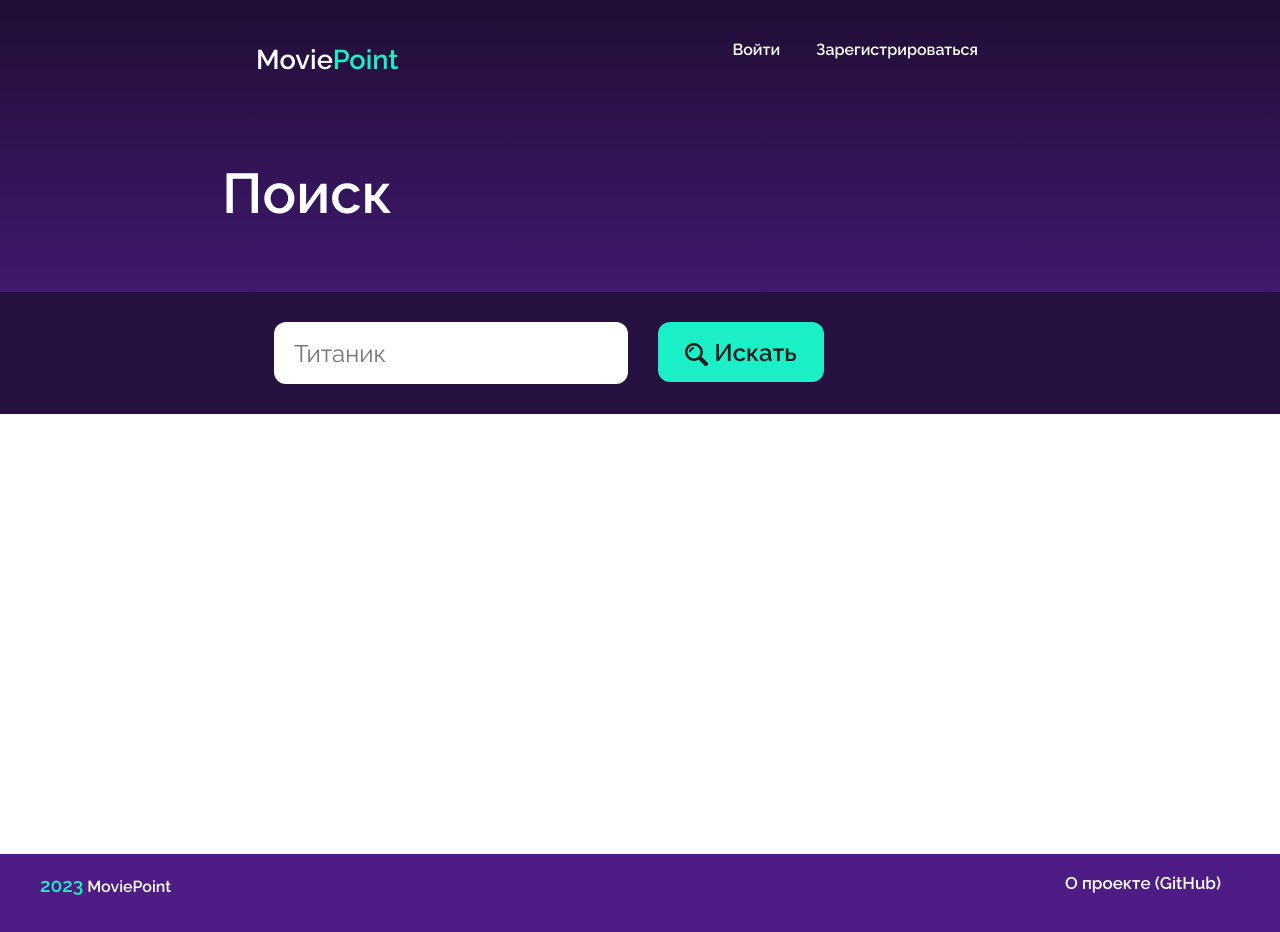
After one commit to AlexSavelev/MoviePoint, a Flask app: template templates/search.html in a window 1280 px wide. The commit adds this page. Run offline with Flask 3, Linux system fonts and the light colour scheme; the template is opened without the code that fills it, so the values that code supplies are empty; some libraries are stand-ins or nearby versions.

Commit message:
Search page

```diff
--- a/data/__all_models.py
+++ b/data/__all_models.py
@@ -1,4 +1,3 @@
 from . import users
 from . import genres
 from . import movies
-from . import series
--- a/main.py
+++ b/main.py
@@ -1,5 +1,5 @@
 from flask import Flask
-from flask import render_template, redirect, abort, make_response, jsonify
+from flask import render_template, redirect, abort, make_response, jsonify, request, session
 from flask_restful import reqparse, abort, Api, Resource
 from data.db_session import global_init, create_session
 
@@ -7,12 +7,11 @@ from config import *
 
 from requests import get, post, delete, put
 
-from data import users_resources, genres_resources, movies_resources, series_resources
+from data import users_resources, genres_resources, movies_resources
 
 from data.users import User
 from data.genres import Genres
 from data.movies import Movies
-from data.series import Series
 
 from flask_login import LoginManager, login_user, login_required, logout_user
 from flask_login.utils import current_user
@@ -42,6 +41,13 @@ def server_error(_):
         {'error': "Internal server error. We'll be back as soon as the programmer buys new brains."}), 400)
 
 
+def check_user_is_not_authorized(page='/'):
+    if current_user and current_user.is_authenticated:
+        return False
+    session['after_auth_url'] = page
+    return True
+
+
 @login_manager.user_loader
 def load_user(user_id):
     return create_session().query(User).get(user_id)
@@ -66,6 +72,8 @@ def login():
         user = db_sess.query(User).filter(User.username == form.username.data).first()
         if user and user.check_password(form.password.data):
             login_user(user, remember=form.remember_me.data)
+            if 'after_auth_url' in session:
+                return redirect(session.pop('after_auth_url'))
             return redirect('/')
         return render_template('login.html', message='Неправильный логин или пароль', form=form)
     return render_template('login.html', title='Авторизация', form=form)
@@ -89,21 +97,43 @@ def register():
         db_sess.add(user)
         db_sess.commit()
         login_user(user, remember=form.remember_me.data)
+        if 'after_auth_url' in session:
+            return redirect(session.pop('after_auth_url'))
         return redirect('/')
     return render_template('register.html', title='Регистрация', form=form)
+
+
+@app.route('/search')
+def search():
+    if check_user_is_not_authorized('/search'):
+        return redirect('/login')
+    query_text = request.args.get('q', default='', type=str)
+    nf = False
+    if query_text:
+        medias = post(f'{SITE_PATH}/api/v1/movies/search', json={'q': query_text}).json()['movies']
+        if not medias:
+            nf = True
+            medias = get(f'{SITE_PATH}/api/v1/movies').json()['movies']
+    else:
+        medias = get(f'{SITE_PATH}/api/v1/movies').json()['movies']
+    medias = [
+        {'title': i['title'],
+         'watch_ref': f'/watch/{i["id"]}',
+         'cover_ref': make_cover_path(i['id'], i['cover'])
+         } for i in medias]
+    return render_template('search.html', title='Поиск', not_found=nf, medias=medias)
 
 
 if __name__ == '__main__':
     global_init('db/movie_point.db')
     db_sess = create_session()
 
-    api.add_resource(users_resources.UsersListResource, '/api/v2/users')
-    api.add_resource(users_resources.UsersResource, '/api/v2/users/<int:users_id>')
-    api.add_resource(genres_resources.GenresListResource, '/api/v2/genres')
-    api.add_resource(genres_resources.GenresResource, '/api/v2/genres/<int:genres_id>')
-    api.add_resource(movies_resources.MoviesListResource, '/api/v2/movies')
-    api.add_resource(movies_resources.MoviesResource, '/api/v2/movies/<int:movies_id>')
-    api.add_resource(series_resources.SeriesListResource, '/api/v2/series')
-    api.add_resource(series_resources.SeriesResource, '/api/v2/series/<int:series_id>')
+    api.add_resource(users_resources.UsersListResource, '/api/v1/users')
+    api.add_resource(users_resources.UsersResource, '/api/v1/users/<int:users_id>')
+    api.add_resource(genres_resources.GenresListResource, '/api/v1/genres')
+    api.add_resource(genres_resources.GenresResource, '/api/v1/genres/<int:genres_id>')
+    api.add_resource(movies_resources.MoviesListResource, '/api/v1/movies')
+    api.add_resource(movies_resources.MoviesResource, '/api/v1/movies/<int:movies_id>')
+    api.add_resource(movies_resources.MoviesSearch, '/api/v1/movies/search')
 
     app.run(port=PORT, host=HOST)
--- a/static/css/style.css
+++ b/static/css/style.css
@@ -105,6 +105,7 @@ ul.header-menu a {
 .page-big-title-left-desc a {
     border-bottom: 1px solid #1befc5;
 }
+
 .search-big-box {
     width: 70%;
     margin: auto;
@@ -137,6 +138,42 @@ ul.header-menu a {
     font-weight: 600;
     color: #1f1d22;
 }
+
+.search-mid-box {
+    background-color: #25103f;
+    padding: 30px;
+}
+.search-mid-form {
+    display: flex;
+    flex-direction: row;
+    width: 60%;
+    margin: auto;
+}
+.search-mid-form input {
+    background-color: #ffffff;
+    border-radius: 12px;
+    height: 60px;
+    border: none;
+    outline: none;
+    font-size: 24px;
+    width: calc(100% - 400px);
+    padding-left: 20px;
+}
+.search-mid-form button {
+    margin-left: 30px;
+    width: 166px;
+    height: 60px;
+    background: #1befc5;
+    border-radius: 12px;
+    border: none;
+    outline: none;
+    cursor: pointer;
+    font-size: 24px;
+    font-weight: 600;
+    color: #1f1d22;
+}
+
+
 .cloud
 {
     position: absolute;
@@ -203,6 +240,7 @@ ul.header-menu a {
 
 main {
     padding: 20px;
+    min-height: 300px;
 }
 
 .services-list {
@@ -303,3 +341,38 @@ ul.footer-menu li {
     margin: auto;
     font-size: 19px;
 }
+
+
+.media-list {
+    margin-left: auto;
+    margin-right: auto;
+    width: 90%;
+    margin-top: 50px;
+    display: flex;
+    flex-wrap: wrap;
+}
+.media-list-item {
+    margin-left: auto;
+    margin-right: auto;
+    margin-top: 20px;
+    margin-bottom: 20px;
+    border: 2px solid #555555;
+    border-radius: 10px;
+    overflow: hidden;
+
+    height: 400px;
+    max-height: 400px;
+    max-width: 300px;
+    width: 300px;
+}
+.media-list-item img {
+    width: 100%;
+}
+.search-alert {
+    margin: auto;
+    width: 80%;
+    height: 30px;
+    padding: 20px;
+    margin-top: 20px;
+    margin-bottom: 60px;
+}
--- a/templates/index.html
+++ b/templates/index.html
@@ -5,9 +5,9 @@
 <h2 class="page-big-title">Посмотреть фильм/сериал</h2>
 <p class="page-big-title-desc">Сайт создавался исключительно в образовательных целях.</p>
 <div class="search-big-box">
-    <form class="search-big-form">
-        <input type="text" id="search_query" class="search_query" placeholder="Титаник">
-        <button>
+    <form class="search-big-form" method="GET" action="/search">
+        <input type="text" name="q" placeholder="Титаник">
+        <button type="submit">
             <img src="/static/img/search.png.webp">
             Искать
         </button>
--- /dev/null
+++ b/templates/search.html
@@ -0,0 +1,32 @@
+{% extends "base.html" %}
+
+{% block header2 %}
+<div class="header2-mini">
+    <h2 class="page-big-title-left">Поиск</h2>
+</div>
+<div class="search-mid-box">
+    <form class="search-mid-form" method="GET" action="/search">
+        <input type="text" name="q" placeholder="Титаник">
+        <button type="submit">
+            <img src="/static/img/search.png.webp">
+            Искать
+        </button>
+    </form>
+</div>
+{% endblock %}
+
+{% block main %}
+<div class="header2-content">
+    {% if not_found %}
+    <div class="alert alert-info search-alert" role="alert"><p>Ничего не найдено</p></div>
+    {% endif %}
+
+    <div class="media-list">
+        {% for media in medias %}
+            <a href="{{media.watch_ref}}" class="media-list-item">
+                <img src="{{media.cover_ref}}" alt="{{media.title}}">
+            </a>
+        {% endfor %}
+    </div>
+</div>
+{% endblock %}
```
Also changed, not shown: config.py (+8 -0 lines), data/movies.py (+7 -1 lines), data/movies_reqparcer.py (+5 -2 lines), data/movies_resources.py (+12 -4 lines), data/series.py (deleted, +0 -23 lines), data/series_reqparcer.py (deleted, +0 -12 lines), data/series_resources.py (deleted, +0 -52 lines), db/movie_point.db, static/img/Titanic.jpg (added).
